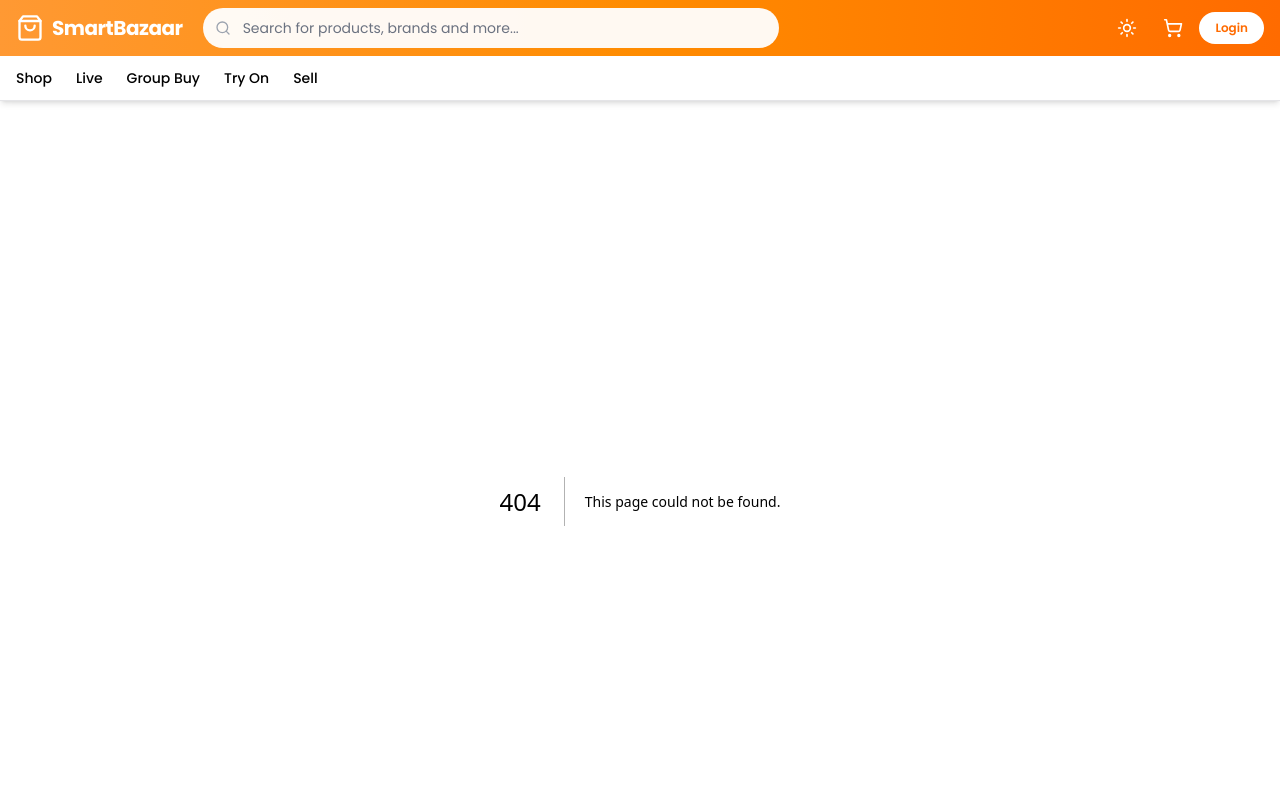
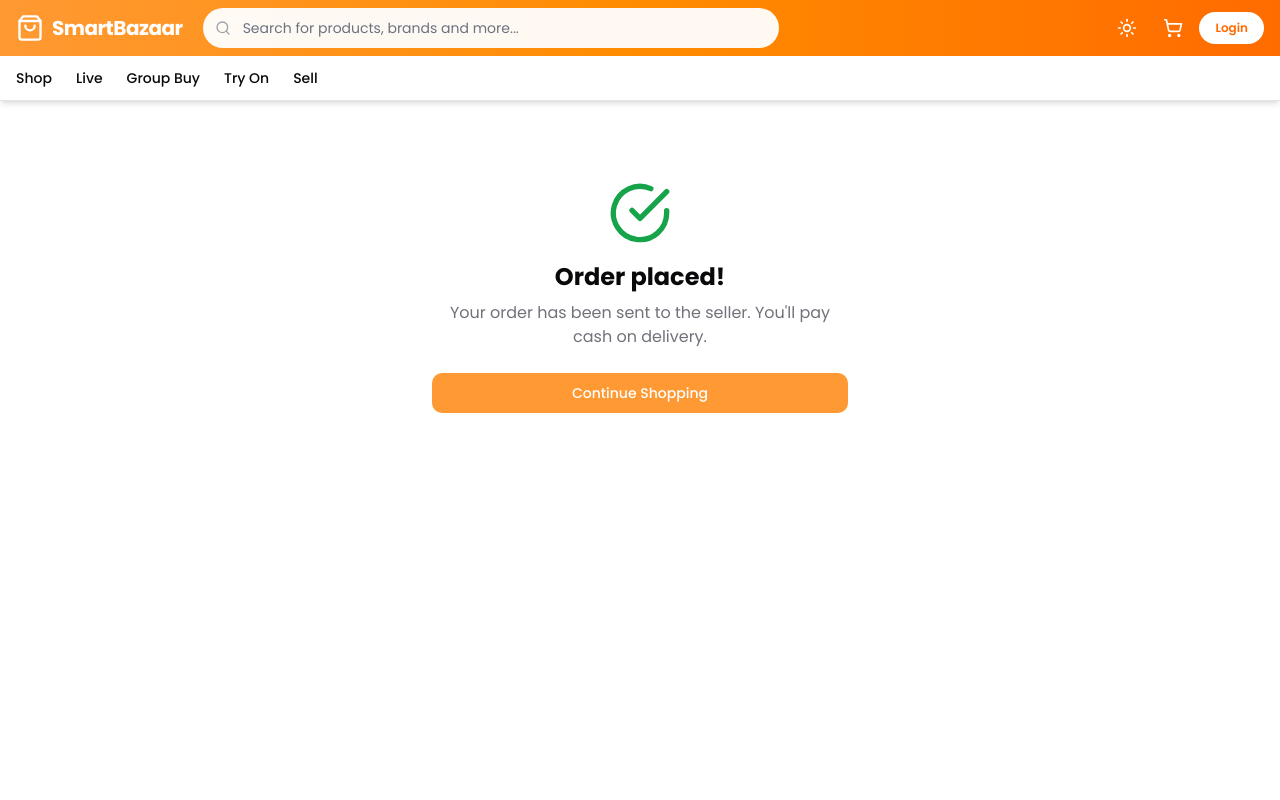
Before and after one commit to noimnotanshul/SmartBazaar, a Next.js app: page /checkout/success in a window 1280 px wide. Before the commit this address had no page. Shown: the top 800 px of the page. Built offline with nearby package versions, Linux system fonts and the light colour scheme.

Commit message:
Create page.tsx

```diff
--- /dev/null
+++ b/app/checkout/success/page.tsx
@@ -0,0 +1,22 @@
+"use client"
+
+import { useRouter } from "next/navigation"
+import { Button } from "@/components/ui/button"
+import { CheckCircle } from "lucide-react"
+
+export default function CheckoutSuccessPage() {
+  const router = useRouter()
+
+  return (
+    <div className="container mx-auto px-4 py-20 text-center max-w-md">
+      <CheckCircle className="h-16 w-16 text-green-600 mx-auto mb-4" />
+      <h1 className="text-2xl font-bold mb-2">Order placed!</h1>
+      <p className="text-muted-foreground mb-6">
+        Your order has been sent to the seller. You'll pay cash on delivery.
+      </p>
+      <Button onClick={() => router.push("/products")} className="w-full">
+        Continue Shopping
+      </Button>
+    </div>
+  )
+}
```
